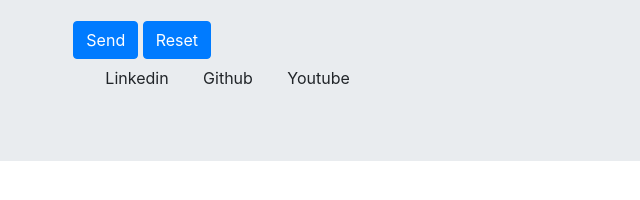
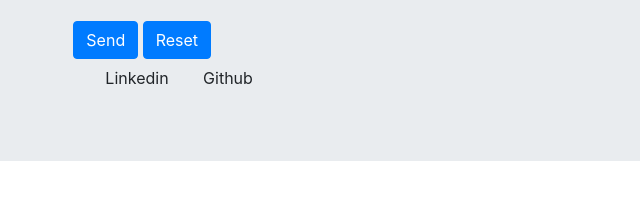
Before and after one commit to nickgdam/Portfolio, a plain HTML site: page contact.html in a window 1280 px wide. Shown: the part 360-560 px from the top of the page, 223-863 px from the left. Drawn offline with nearby package versions, Linux system fonts and the light colour scheme.

Commit message:
Add files via upload

```diff
--- a/contact.html
+++ b/contact.html
@@ -85,7 +85,7 @@
                     <div class="col-md-6">
                      <a href="https://www.linkedin.com/in/nick-damario-9805341b3" target="_blank"> <button type="button" class="btn btn-li"><i class="fab fa-linkedin-in pr-1"></i> Linkedin</button></a>
                       <a href ="https://github.com/nickgdam" target="_blank"><button type="button" class="btn btn-git"><i class="fab fa-github pr-1"></i> Github</button></a>
-                      <a href="https://www.youtube.com/channel/UCHrFZLhWZtX0W9y-TD8IBqw?view_as=subscriber" target="_blank"><button type="button" class="btn btn-yt"><i class="fab fa-youtube pr-1"></i> Youtube</button></a>
+                      <!-- <a href="https://www.youtube.com/channel/UCHrFZLhWZtX0W9y-TD8IBqw?view_as=subscriber" target="_blank"><button type="button" class="btn btn-yt"><i class="fab fa-youtube pr-1"></i> Youtube</button></a> -->
 
                                           </div>
                     <!-- <div class="col-md-12">
```
